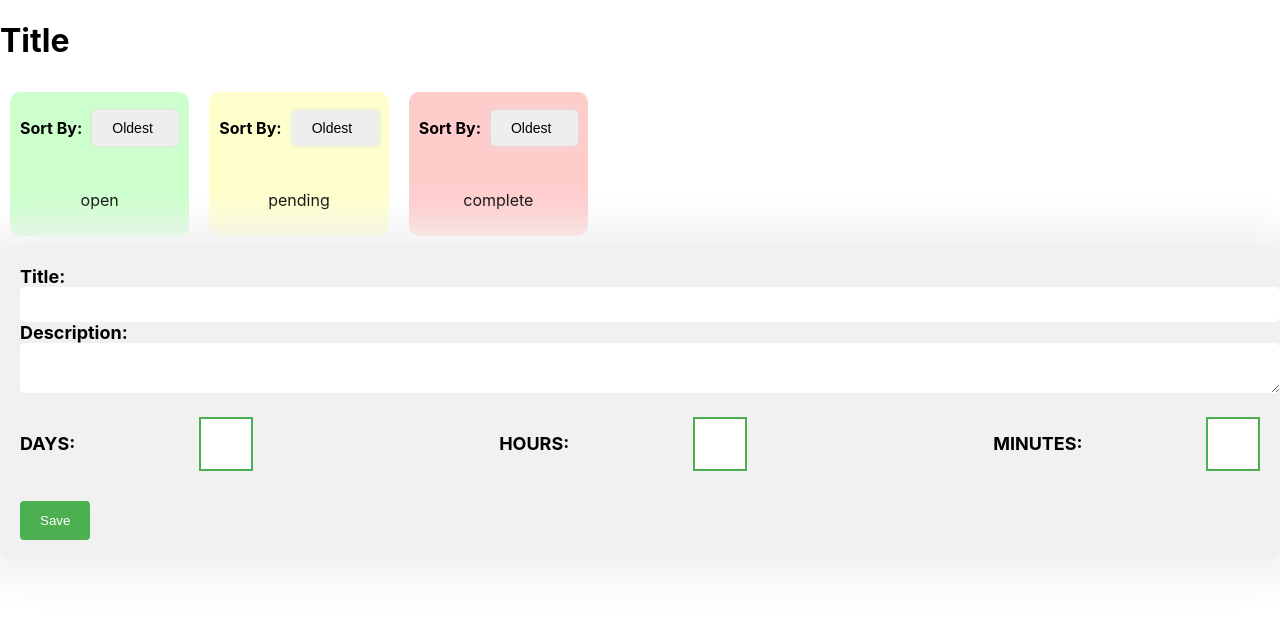
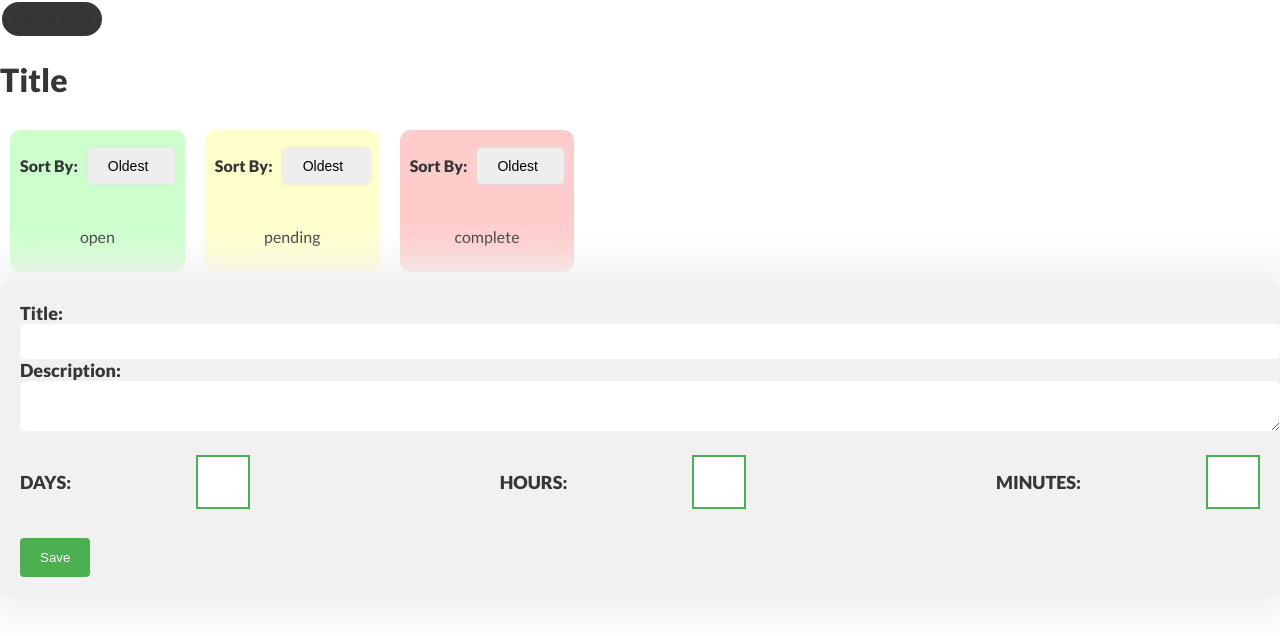
Before and after one commit to rudiszubert369/react-issue-list, a React (Create React App) app: page / in a window 1280 px wide. Both pictures are taken after a click on the button "Open form to add an issue". Shown: the top 636 px of the page. Built offline with nearby package versions, Linux system fonts and the light colour scheme; the HTML template or start-up script is replaced by a standard one.

Commit message:
readability, dark mode

```diff
--- a/public/index.html
+++ b/public/index.html
@@ -23,6 +23,9 @@
       work correctly both with client-side routing and a non-root public URL.
       Learn how to configure a non-root public URL by running `npm run build`.
     -->
+    <link rel="preconnect" href="https://fonts.googleapis.com">
+    <link rel="preconnect" href="https://fonts.gstatic.com" crossorigin>
+    <link href="https://fonts.googleapis.com/css2?family=Lato:wght@300;400;900&display=swap" rel="stylesheet">
     <title>Issue Tracker</title>
   </head>
   <body>
--- a/src/App.js
+++ b/src/App.js
@@ -4,7 +4,7 @@ import IssueList from './components/IssueList';
 import { initialState } from './components/state';
 import { reducer } from './components/reducer';
 import IssueContext from './components/IssueContext';
-import Layout from './components/Layout'
+import Layout from './components/Layout';
 
 const App = () => {
   const [state, dispatch] = useReducer(reducer, initialState);
@@ -20,7 +20,7 @@ const App = () => {
   }, []);
 
   useEffect(() => {
-    if (state.issues.length) {
+    if (state.nextId !== 1) { //doesn't save to localStorage if initial state is used
       localStorage.setItem('myState', JSON.stringify(state));
     }
   }, [state]);
--- a/src/components/AddIssue.js
+++ b/src/components/AddIssue.js
@@ -28,12 +28,25 @@ const AddIssue = () => {
   return (
     <div className={styles.container}>
   {!showForm ? (
-        <button className={styles.addButton} onClick={() => setShowForm(true)}>
+    // Button to open the form
+    <button
+      className={styles.addButton}
+      onClick={() => setShowForm(true)}
+      aria-label="Open form to add an issue"
+    >
       +
     </button>
   ) : (
-        <form className={styles.form} onSubmit={handleSubmit}>
-          <label className={styles.label}>
+    // Form to add an issue
+    <form
+      className={styles.form}
+      onSubmit={handleSubmit}
+      aria-label="Form to add an issue"
+    >
+      <label
+        className={styles.label}
+        htmlFor="title"
+      >
         Title:
         <input
           className={styles.input}
@@ -41,20 +54,29 @@ const AddIssue = () => {
           name="title"
           value={issue.title || ''}
           onChange={handleChange}
+          aria-label="Title of the issue"
         />
       </label>
       <br />
-          <label className={styles.label}>
+      <label
+        className={styles.label}
+        htmlFor="description"
+      >
         Description:
         <textarea
           className={styles.textarea}
           name="description"
           value={issue.description || ''}
           onChange={handleChange}
+          aria-label="Description of the issue"
         />
       </label>
       <div className={styles.timeContainer}>
-            <label for="days">Days:</label>
+        <label
+          htmlFor="days"
+        >
+          Days:
+        </label>
         <input
           type="number"
           id="days"
@@ -62,9 +84,14 @@ const AddIssue = () => {
           min="0"
           value={issue.daysRemaining || ''}
           onChange={handleChange}
+          aria-label="Days remaining to solve the issue"
         />
         <br />
-            <label for="hours">Hours:</label>
+        <label
+          htmlFor="hours"
+        >
+          Hours:
+        </label>
         <input
           type="number"
           id="hours"
@@ -72,9 +99,14 @@ const AddIssue = () => {
           min="0"
           value={issue.hoursRemaining || ''}
           onChange={handleChange}
+          aria-label="Hours remaining to solve the issue"
         />
         <br />
-            <label for="minutes">Minutes:</label>
+        <label
+          htmlFor="minutes"
+        >
+          Minutes:
+        </label>
         <input
           type="number"
           id="minutes"
@@ -82,11 +114,11 @@ const AddIssue = () => {
           min="0"
           value={issue.minutesRemaining || ''}
           onChange={handleChange}
+          aria-label="Minutes remaining to solve the issue"
         />
       </div>
       <br />
-
-          {error ? <p className={styles.error}>{error}</p> : null}
+      {error ? <p className={styles.error} aria-label="Error message"> {error} </p> :  null}
           <button className={styles.button} type="submit">Save</button>
         </form>)}
     </div>)
--- a/src/components/IssueList.js
+++ b/src/components/IssueList.js
@@ -13,28 +13,35 @@ const IssueList = () => {
     complete: 'oldest',
   });
 
-  return (
-    <div className= { styles.wrapper }>
-    {statuses.map(status => {
-      const filteredIssues = issues.filter(issue => issue.status === status);
-      const sortedIssues = [...filteredIssues].sort((a, b) => {
-        if (sortBy[status] === 'oldest') {
+  const sortIssues = (issues, sortBy) => {
+    return [...issues].sort((a, b) => {
+      if (sortBy === 'oldest') {
         return new Date(a.startDate) - new Date(b.startDate);
-        } else if (sortBy[status] === 'newest') {
+      } else if (sortBy === 'newest') {
         return new Date(b.startDate) - new Date(a.startDate);
-        } else if (sortBy[status] === 'title') {
+      } else if (sortBy === 'title') {
         return a.title.localeCompare(b.title);
       }
     });
+  };
 
   return (
-        <div className={styles[`${status}-issues`]}>
+    <div className={styles.wrapper}>
+      {statuses.map(status => {
+        const filteredIssues = issues.filter(issue => issue.status === status);
+        const sortedIssues = sortIssues(filteredIssues, sortBy[status]);
+
+        return (
+          <div className={styles[`${status}-issues`]} key={status}>
             <div className={styles.sortBy}>
               <p>Sort By:</p>
-            <select value={sortBy[status]} onChange={e => setSortBy({ ...sortBy, [status]: e.target.value })}>
+              <select
+                value={sortBy[status]}
+                onChange={e => setSortBy({ ...sortBy, [status]: e.target.value })}
+              >
                 <option value="oldest">Oldest</option>
                 <option value="newest">Newest</option>
-              <option value="title">Title</option>
+                <option value="title">Name</option>
               </select>
             </div>
             <p>{status}</p>
@@ -49,60 +56,3 @@ const IssueList = () => {
 };
 
 export default IssueList;
-// import React, { useState } from 'react';
-// import { useContext } from 'react';
-// import IssueContext from './IssueContext';
-// import Issue from './Issue';
-// import styles from './IssueList.module.scss';
-
-// const IssueList = () => {
-//   const { issues } = useContext(IssueContext);
-//   const statuses = ['open', 'pending', 'complete'];
-//   const [sortBy, setSortBy] = useState({
-//     open: 'addDate',
-//     pending: 'addDate',
-//     complete: 'addDate',
-//   });
-
-//   const sortIssues = (issues, sortBy) => {
-//     return [...issues].sort((a, b) => {
-//       if (sortBy === 'addDate') {
-//         return new Date(a.addDate) - new Date(b.addDate);
-//       } else if (sortBy === 'title') {
-//         return a.title.localeCompare(b.title);
-//       }
-//     });
-//   };
-
-//   return (
-//     <div>
-//       {statuses.map(status => {
-//         const filteredIssues = issues.filter(issue => issue.status === status);
-//         const sortedIssues = sortIssues(filteredIssues, sortBy[status]);
-
-//         return (
-//           <div className={styles[`${status}-issues`]}>
-//             <div className={styles.sortBy}>
-//               <p>Sort By:</p>
-//               <select
-//                 value={sortBy[status]}
-//                 onChange={e =>
-//                   setSortBy({ ...sortBy, [status]: e.target.value })
-//                 }
-//               >
-//                 <option value="addDate">Start Date</option>
-//                 <option value="title">Name</option>
-//               </select>
-//             </div>
-//             <p>{status}</p>
-//             {sortedIssues.map(issue => (
-//               <Issue key={issue.id} {...issue} />
-//             ))}
-//           </div>
-//         );
-//       })}
-//     </div>
-//   );
-// };
-
-// export default IssueList;
--- a/src/components/Layout.js
+++ b/src/components/Layout.js
@@ -1,13 +1,30 @@
+import { useSpring, animated } from 'react-spring';
+import { ThemeProvider } from "styled-components";
+import { lightTheme, darkTheme } from "../styles/Theme";
+import { GlobalStyles } from "../styles/GlobalStyles";
+import  { useDarkMode } from "../styles/useDarkMode";
+import Toggle from "./Toggler";
 
+const Layout = ({ children }) => {
+  const [theme, themeToggler] = useDarkMode();
 
-const Layout = ( {children} ) => {
+  const themeMode = theme === 'light' ? lightTheme : darkTheme;
+
+  const titleProps = useSpring({
+    from: { opacity: 0, transform: 'translate3d(0,-40px,0)' },
+    to: { opacity: 1, transform: 'translate3d(0,0,0)' },
+    delay: 500,
+  });
+
   return (
-    <>
-      <header>
-        <h1>Title</h1>
-      </header>
-      <main>{children}</main>
-    </>
+      <ThemeProvider theme={themeMode}>
+        <GlobalStyles/>
+        <Toggle theme={theme} toggleTheme={themeToggler} />
+        <header>
+          <animated.h1 style={titleProps}>Title</animated.h1>
+        </header>
+        <main>{children}</main>
+      </ThemeProvider>
   );
 };
 
--- /dev/null
+++ b/src/components/Toggler.js
@@ -0,0 +1,21 @@
+import styled from 'styled-components';
+
+const Button = styled.button`
+  background: ${({ theme }) => theme.background};
+  border: 2px solid ${({ theme }) => theme.toggleBorder};
+  color: ${({ theme }) => theme.text};
+  border-radius: 30px;
+  cursor: pointer;
+  font-size:0.8rem;
+  padding: 0.6rem;
+  }`;
+
+const Toggle = ({ toggleTheme }) => {
+    return (
+        <Button onClick={toggleTheme} >
+          Switch Theme
+        </Button>
+    );
+};
+
+export default Toggle;
--- /dev/null
+++ b/src/styles/GlobalStyles.js
@@ -0,0 +1,10 @@
+import { createGlobalStyle} from 'styled-components';
+
+export const GlobalStyles = createGlobalStyle`
+
+  body {
+    font-family: 'Lato', sans-serif;
+    background: ${({ theme }) => theme.body};
+    color: ${({ theme }) => theme.text};
+    transition: all 0.50s linear;
+  }`
--- /dev/null
+++ b/src/styles/Theme.js
@@ -0,0 +1,13 @@
+export const lightTheme = {
+  body: '#FFF',
+  text: '#363537',
+  toggleBorder: '#FFF',
+  background: '#363537',
+}
+
+export const darkTheme = {
+  body: '#363537',
+  text: '#FAFAFA',
+  toggleBorder: '#6B8096',
+  background: '#999',
+}
--- a/src/styles/_variables.scss
+++ /dev/null
@@ -1,38 +0,0 @@
-$primary-color: #4285f4;
-
-$font-size: 16px;
-
-
-$font-family: Arial, sans-serif;
-
-$light-theme: (
-  background-color: #fff,
-  text-color: #333
-);
-
-$dark-theme: (
-  background-color: #333,
-  text-color: #fff
-);
-
-@import 'variables';
-
-$theme: $dark-theme;
-
-.container {
-  max-width: 1000px;
-  margin: 0 auto;
-  background-color: $primary-color;
-  color: #333;
-}
-
-h1 {
-  font-size: 36px;
-  text-align: center;
-  margin: 20px 0;
-}
-
-p {
-  font-size: 18px;
-  margin: 20px 0;
-}
--- a/src/styles/index.js
+++ /dev/null
@@ -1,54 +0,0 @@
-import { createGlobalStyle } from "styled-components";
-
-// Enable fonts
-const fontLinkElement = document.createElement("link");
-fontLinkElement.href =
-  "https://fonts.googleapis.com/css?family=Montserrat:300,400,600,700&display=swap";
-fontLinkElement.rel = "stylesheet";
-document.head.appendChild(fontLinkElement);
-
-export const theme = {
-  palette: [
-    "#13182C", // bg
-    "#171E3A", // card bg
-    "#FFFFFF", // fg
-    "#EE295C", // accent 1 pink
-    "#FFD166", // accent 2 gold
-    "#3459DC" //  accent 3 blue
-  ]
-};
-
-//  Dem styles
-export const GlobalStyle = createGlobalStyle`
-   html, body {
-     margin: 0;
-     background-color: ${({ theme }) => theme.palette[0]};
-     font-family: Montserrat, sans-serif;
-     font-size: 16px;
-     line-height: 1.6;
-     color: ${({ theme }) => theme.palette[2]};
-   }
-`;
-
-
-import React from "react";
-import { render } from "react-dom";
-import styled, { ThemeProvider } from "styled-components";
-import { GlobalStyle, theme } from "styles";
-
-const AppStyled = styled.div`
-  padding: 2rem;
-`;
-
-const App = () => {
-  return <AppStyled>hello there</AppStyled>;
-};
-
-const rootElement = document.getElementById("root");
-render(
-  <ThemeProvider theme={theme}>
-    <GlobalStyle />
-    <App />
-  </ThemeProvider>,
-  rootElement
-);
--- /dev/null
+++ b/src/styles/useDarkMode.js
@@ -0,0 +1,21 @@
+import { useEffect, useState } from 'react';
+
+export const useDarkMode = () => {
+  const [theme, setTheme] = useState('light');
+
+  const setMode = mode => {
+    window.localStorage.setItem('theme', mode)
+    setTheme(mode)
+  };
+
+  const themeToggler = () => {
+    theme === 'light' ? setMode('dark') : setMode('light')
+  };
+
+  useEffect(() => {
+    const localTheme = window.localStorage.getItem('theme');
+    localTheme && setTheme(localTheme)
+  }, []);
+
+  return [theme, themeToggler]
+};
```
Lines whose indentation alone changed are shown as unchanged.
